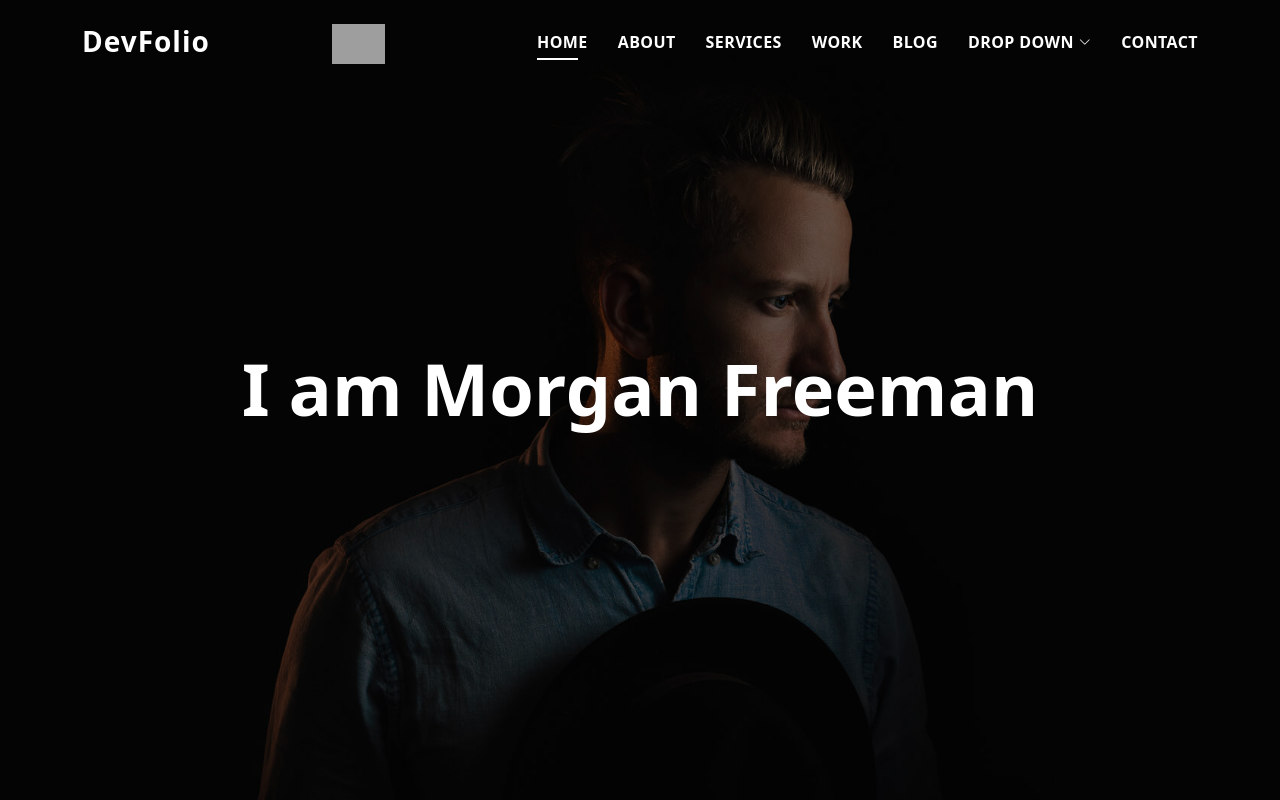
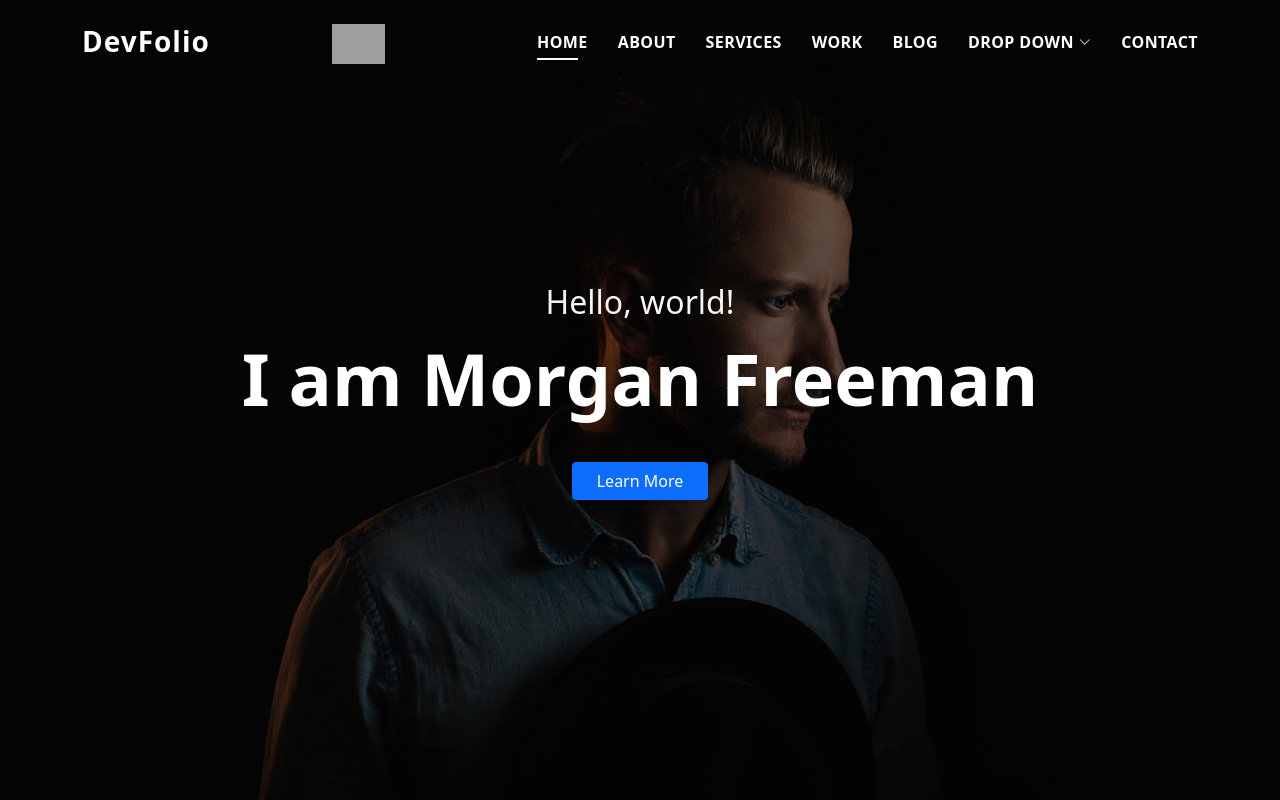
Before and after one commit to trophime1/Devfolio, a React (Create React App) app: page / in a window 1280 px wide. Shown: the top 800 px of the page. Built offline with nearby package versions, Linux system fonts and the light colour scheme; grey boxes are pictures that could not be loaded.

Commit message:
react-script-tag

```diff
--- a/public/index.html
+++ b/public/index.html
@@ -39,6 +39,6 @@
     <script src="assets/vendor/php-email-form/validate.js"></script>
 
     <!-- Template Main JS File -->
-    <script src="assets/js/main.js"></script>
+    <!-- <script src="assets/js/main.js"></script> -->
   </body>
 </html>
--- a/src/App.js
+++ b/src/App.js
@@ -10,6 +10,7 @@ import Testimony from './pages/testimony';
 import Blog from './pages/blog';
 import Contact from './pages/contact';
 import Footer from './pages/footer';
+import './public/assets/js/main'
 import {BrowserRouter as Router ,Route ,Routes} from 'react-router-dom';
 
 function App() {
--- a/src/pages/hero.js
+++ b/src/pages/hero.js
@@ -1,5 +1,6 @@
 import React from "react";
 function Hello (){
+
     return(
 
 <div id="hero" className="hero route bg-image" style={{backgroundImage: "url(assets/img/hero-bg.jpg)"}}>
@@ -7,10 +8,10 @@ function Hello (){
     <div className="hero-content display-table">
       <div className="table-cell">
         <div className="container">
-          {/* <!--<p className="display-6 color-d">Hello, world!</p>--> */}
+          <p className="display-6 color-d">Hello, world!</p>
           <h1 className="hero-title mb-4">I am Morgan Freeman</h1>
           <p className="hero-subtitle"><span className="typed" data-typed-items="Designer, Developer, Freelancer, Photographer"></span></p>
-          {/* <!-- <p className="pt-3"><a className="btn btn-primary btn js-scroll px-4" href="#about" role="button">Learn More</a></p> --> */}
+         <p className="pt-3"><a className="btn btn-primary btn js-scroll px-4" href="#about" role="button">Learn More</a></p>
         </div>
       </div>
     </div>
```
